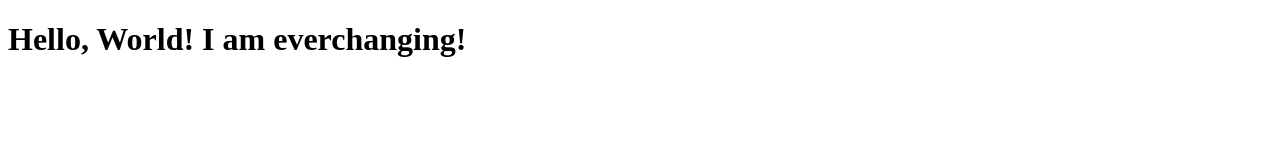
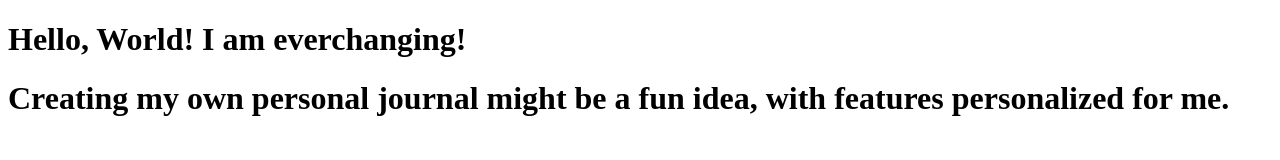
Before and after one commit to TLellius/CS3338-first-project, a plain HTML site: page index.html in a window 1280 px wide. Drawn offline with Linux system fonts and the light colour scheme.

Commit message:
project ideas in my index.html

```diff
--- a/index.html
+++ b/index.html
@@ -7,5 +7,6 @@
 </head>
 <body>
     <h1>Hello, World! I am everchanging!</h1>
+    <h1>Creating my own personal journal might be a fun idea, with features personalized for me.</h1>
 </body>
 </html>
```
